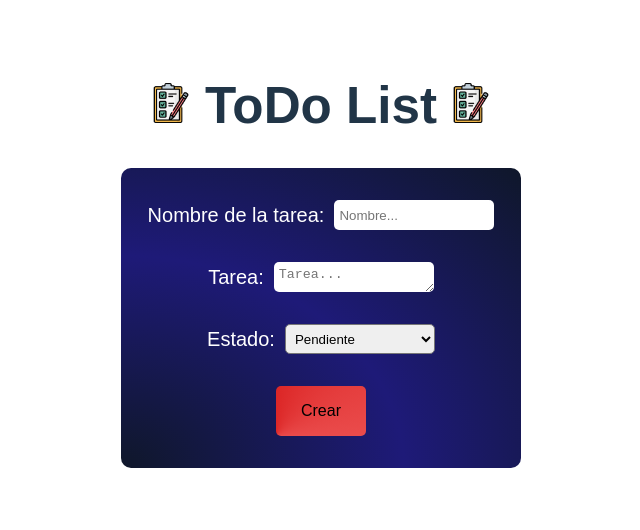
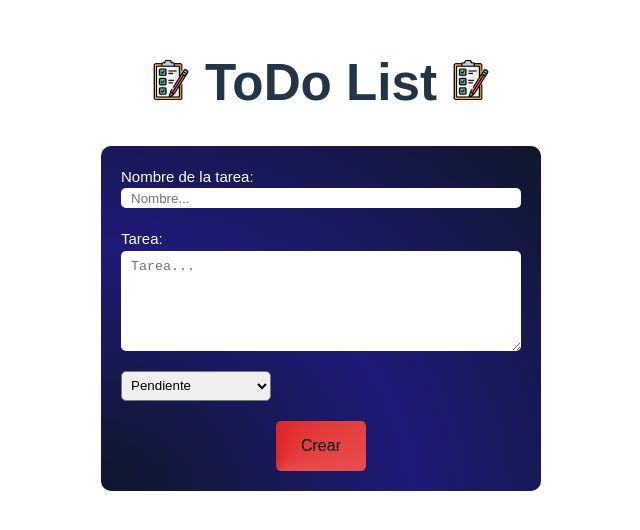
Before and after one commit to luigiSotomayor/todoapi, a React (Vite) app in the folder frontend/: page / in a window 1280 px wide. Shown: the part 144-674 px from the top of the page, without its empty margins (319-959 px from the left). Built offline with nearby package versions, Linux system fonts and the light colour scheme.

Commit message:
Mejorado la UI del taskform

```diff
--- a/frontend/src/components/TaskForm.jsx
+++ b/frontend/src/components/TaskForm.jsx
@@ -38,7 +38,6 @@ export default function TaskForm(){
             </div>
 
             <div  className='task-input'>
-                <label htmlFor="status-task">Estado: </label>
                 <select defaultValue="Pending" ref={statusRef} className='status-task'>
                     <option value="Pending">Pendiente</option>
                     <option value="Progress">En progreso</option>
--- a/frontend/src/styles/TaskForm.css
+++ b/frontend/src/styles/TaskForm.css
@@ -1,31 +1,40 @@
 .task-form {
     background: radial-gradient(ellipse at bottom left, #0f172a, #1e1a78, #0f172a);
+    padding: 20px;
     width: 400px;
-    height: 300px;
+    height: auto;
     border-radius: 10px;
     display: flex;
     flex-direction: column;
     justify-content: space-evenly;
-    align-items: center;
+    align-items: flex-start;
+    gap: 20px;
 }
 
 .task-form label {
     color: white;
-    font-size: 20px;
+    font-size: 15px;
     margin-right: 10px;
 }
 
 .task-input {
+    width: 100%;
     display: flex;
-    align-items: center;
+    flex-direction: column;
+    justify-content: center;
+    align-items: flex-start;
 }
 
 .task-input input, .task-input textarea {
-    width: 150px;
+    width: 100%;
     height: 20px;
     border-radius: 5px;
     border: none;
-    padding: 5px;
+    padding: 8px 10px;
+    box-sizing: border-box;
+}
+.task-input textarea{
+    height: 100px;
 }
 
 .status-task {
@@ -42,6 +51,8 @@
     border: none;
     cursor: pointer;
     background: conic-gradient(at bottom left, #dc2626, #f87171, #fecaca);
+    margin: 0 auto;
+    display: block;
 }
 
 .create-task:hover {
```
